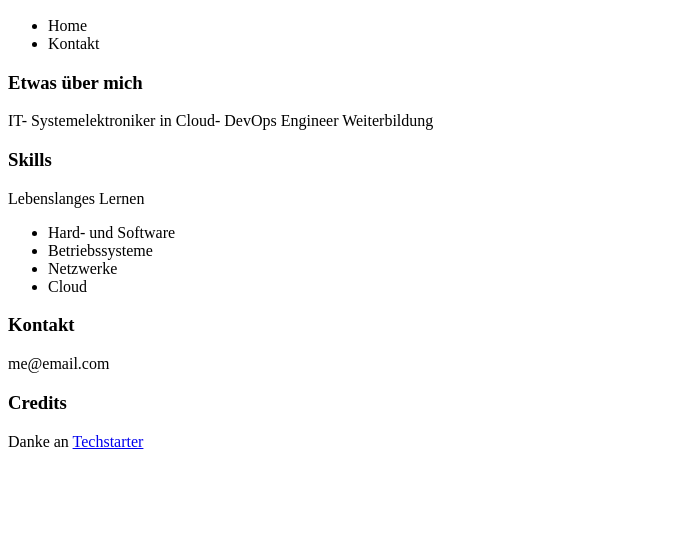
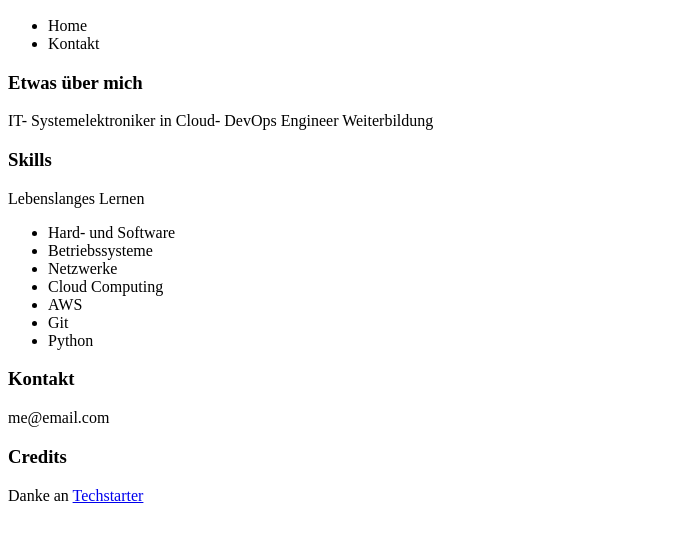
Before and after one commit to erdal2021/html-training, a plain HTML site: page index2.html in a window 1280 px wide. Shown: the part 110-652 px from the top of the page, without its empty margins (0-689 px from the left). Drawn offline with Linux system fonts and the light colour scheme.

Commit message:
Update index2.html

```diff
--- a/index2.html
+++ b/index2.html
@@ -28,7 +28,10 @@
             <li>Hard- und Software</li>
             <li>Betriebssysteme</li>
             <li>Netzwerke</li>
-            <li>Cloud</li>
+            <li>Cloud Computing</li>
+            <li>AWS</li>
+            <li>Git</li>
+            <li>Python</li>
         </ul>
         </section>
         <section>
```
